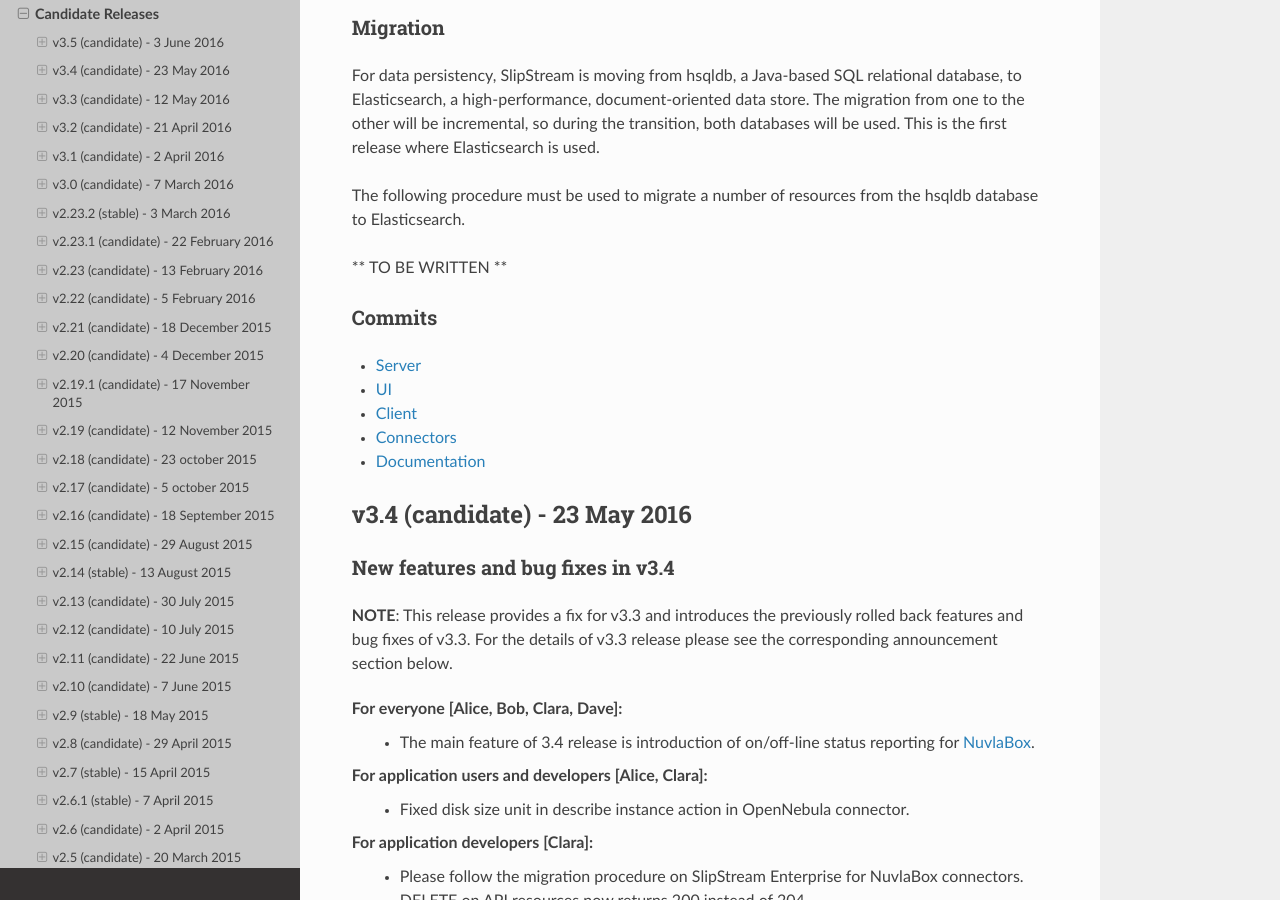
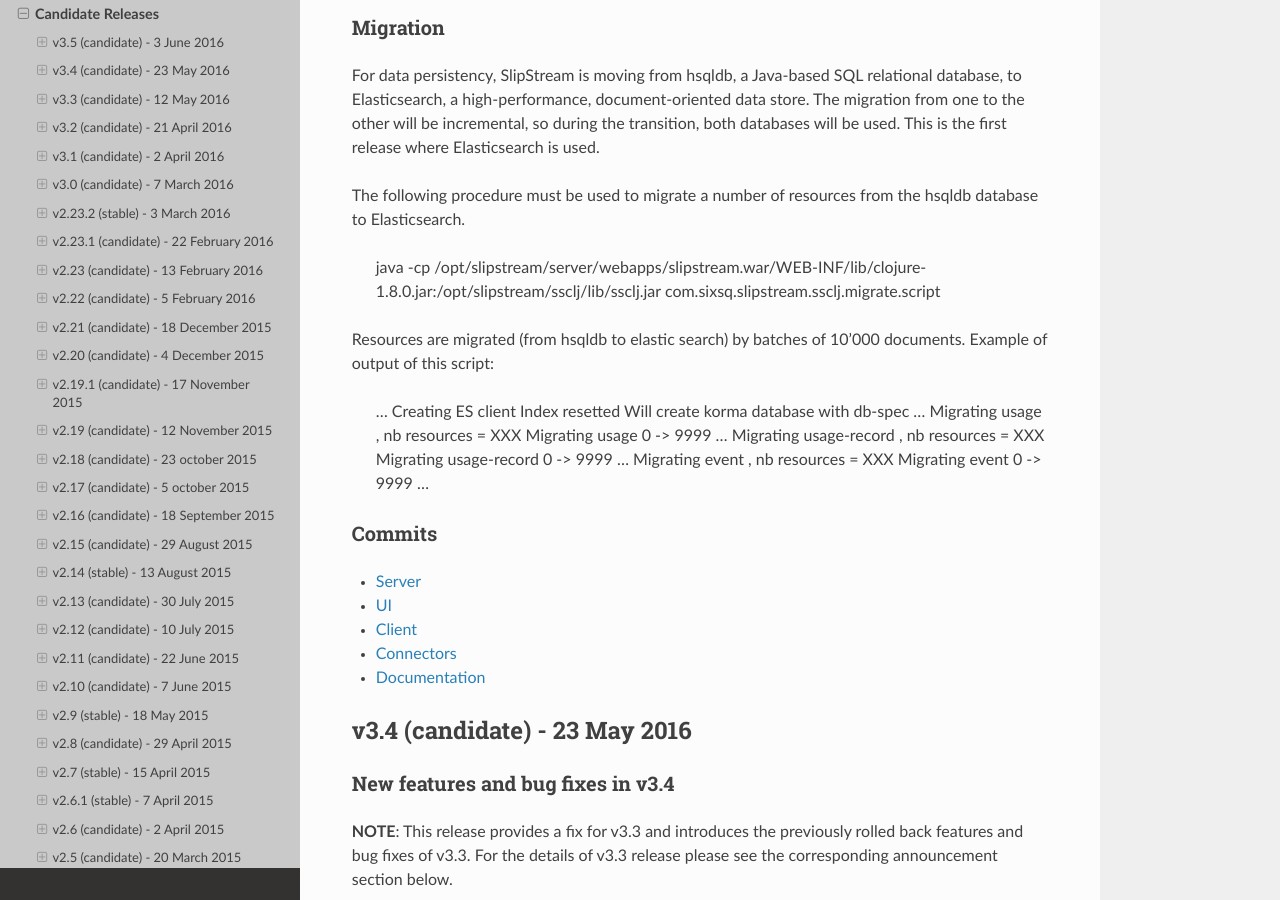
Before and after one commit to slipstream/SlipStreamDocumentation, a Sphinx documentation site: the page built from docs/release_notes/candidate_releases.rst, in a window 1280 px wide and 900 px high, scrolled down 1328 px. Built offline with Sphinx 7.4.7 and the Read the Docs theme 2.0.0, drawn with Linux system fonts in a browser that asks for light colours.

Commit message:
Document migration (hsqldb->elastic-search for ssclj resources)

```diff
--- a/docs/release_notes/candidate_releases.rst
+++ b/docs/release_notes/candidate_releases.rst
@@ -75,7 +75,25 @@
 The following procedure must be used to migrate a number of resources
 from the hsqldb database to Elasticsearch.
 
-** TO BE WRITTEN **
+    java -cp /opt/slipstream/server/webapps/slipstream.war/WEB-INF/lib/clojure-1.8.0.jar:/opt/slipstream/ssclj/lib/ssclj.jar com.sixsq.slipstream.ssclj.migrate.script
+
+Resources are migrated (from hsqldb to elastic search) by batches of 10'000 documents.
+Example of output of this script:
+
+    ...
+    Creating ES client
+    Index resetted
+    Will create korma database with db-spec
+    ...
+    Migrating  usage , nb resources = XXX
+    Migrating usage 0  ->  9999
+    ...
+    Migrating  usage-record , nb resources = XXX
+    Migrating usage-record 0  ->  9999
+    ...
+    Migrating  event , nb resources = XXX
+    Migrating event 0  ->  9999
+    ...
 
 Commits
 ~~~~~~~
```
